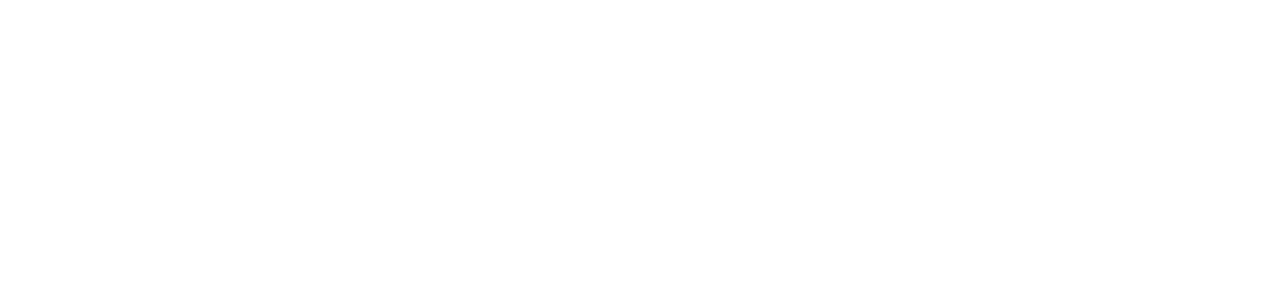
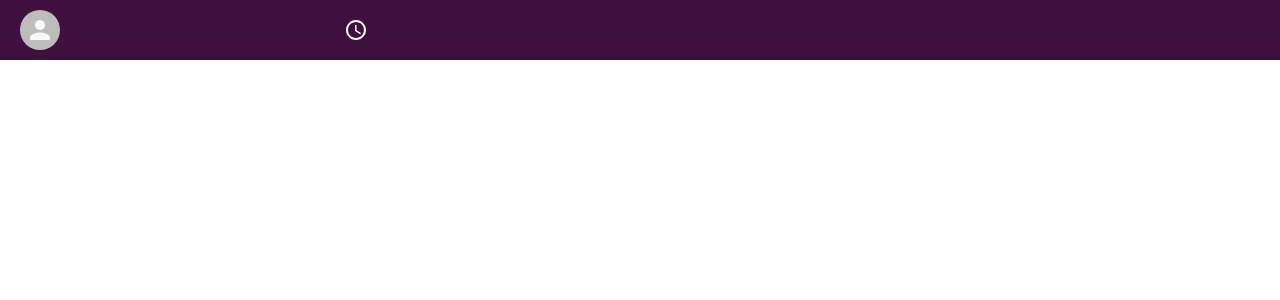
Before and after one commit to apolloproductionsdj/slack-clone-2, a React (Create React App) app: page / in a window 1280 px wide. Shown: the top 300 px of the page. Built offline with nearby package versions, Linux system fonts and the light colour scheme.

Commit message:
organized components into it's own folder and started the HeaderLeft

```diff
--- a/src/App.js
+++ b/src/App.js
@@ -5,7 +5,7 @@
   Switch,
   Route,
 } from "react-router-dom";
-import Header from './Header';
+import Header from './components/Header';
 
 function App() {
   return (
--- a/src/Header.js
+++ /dev/null
@@ -1,21 +0,0 @@
-import React from 'react';
-import styled from 'styled-components';
-
-function Header() {
-    return (
-        <div>
-            {/* HeaderLeft */}
-
-            {/* HeaderCenter */}
-
-            {/* HeaderRight */}
-
-        </div>
-    )
-}
-
-export default Header;
-
-const HeaderContainer = styled.div`
-    color: "red";
-`;
--- /dev/null
+++ b/src/components/Header.js
@@ -0,0 +1,59 @@
+import React from 'react';
+import styled from 'styled-components';
+import { Avatar } from "@material-ui/core";
+import AccessTimeIcon from "@material-ui/icons/AccessTime";
+
+function Header() {
+    return (
+        <div>
+            <HeaderContainer>
+                <HeaderLeft>
+                    <HeaderAvatar
+                    // TODO Add onClick
+
+                    />
+                    <AccessTimeIcon />
+                </HeaderLeft>
+
+                {/* Header Search */}
+
+                {/* Header Right */}
+            </HeaderContainer>
+
+
+        </div>
+    )
+}
+
+export default Header;
+
+const HeaderContainer = styled.div`
+  display: flex;
+  position: fixed;
+  width: 100%;
+  align-items: center;
+  justify-content: space-between;
+  padding: 10px 0;
+  background-color: var(--slack-color);
+  color: white;
+`
+
+const HeaderLeft = styled.div`
+  flex: 0.3;
+  display: flex;
+  align-items: center;
+  margin-left: 20px;
+
+  > .MuiSvgIcon-root {
+      margin-left: auto;
+      margin-right: 30px;
+  }
+`
+
+const HeaderAvatar = styled(Avatar)`
+  cursor: pointer;
+
+  :hover {
+      opacity: 0.8;
+  }
+`;
```
